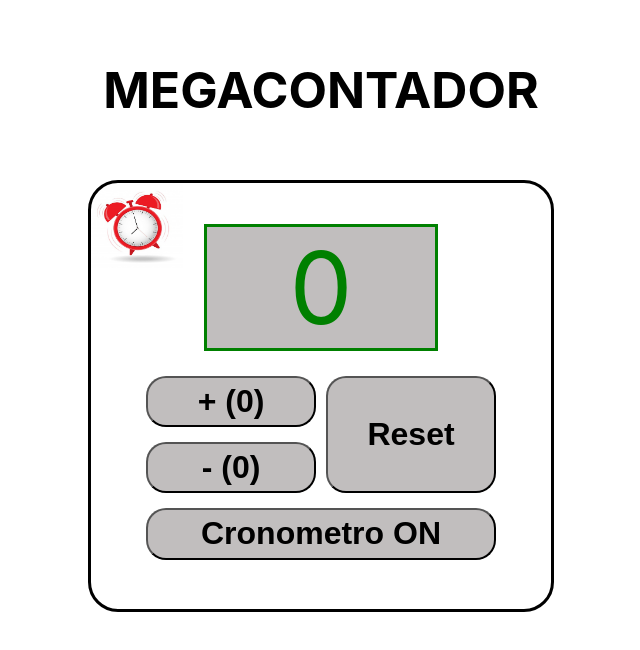
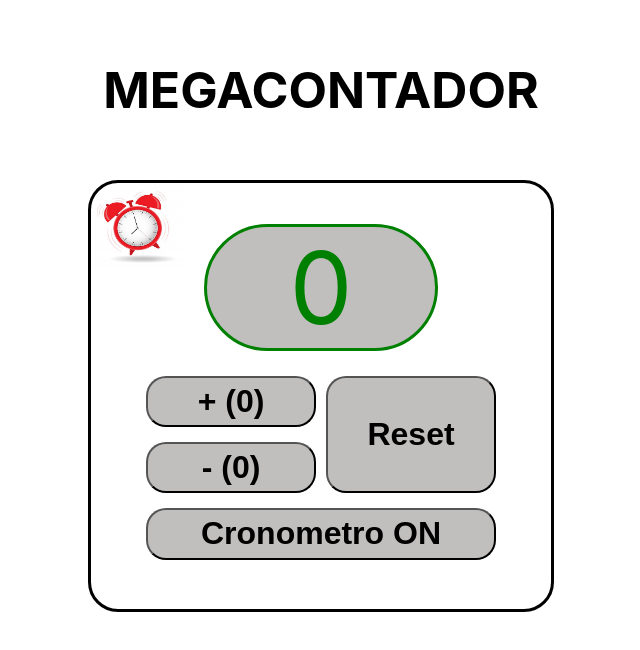
Before and after one commit to MiguelAngelAlvarezFernandez/megacontador, a React (Create React App) app: page / in a window 1280 px wide. Shown: the top 650 px of the page, without its empty margins (319-959 px from the left). Built offline with nearby package versions, Linux system fonts and the light colour scheme.

Commit message:
Incluido border-radius en contador

```diff
--- a/src/App.module.css
+++ b/src/App.module.css
@@ -31,6 +31,7 @@ p {
   font-size: 100px;
   margin: 10px 0px;
   border: solid;
+  border-radius: 100px;
   background-color: rgb(193, 190, 190);
 }
 
```
